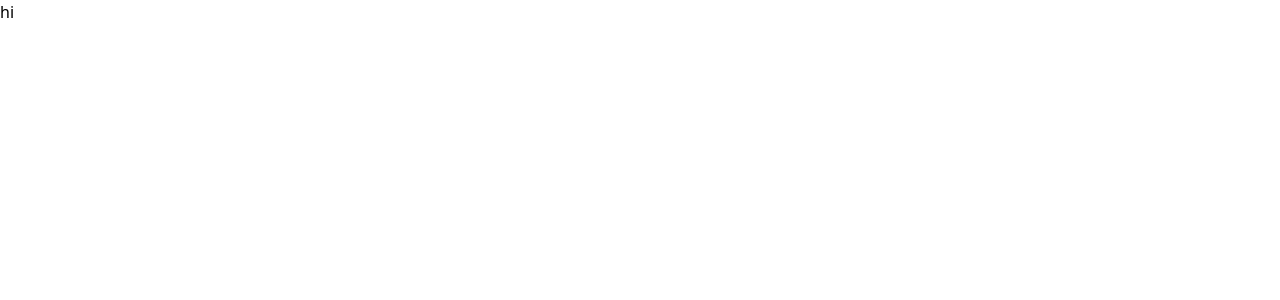
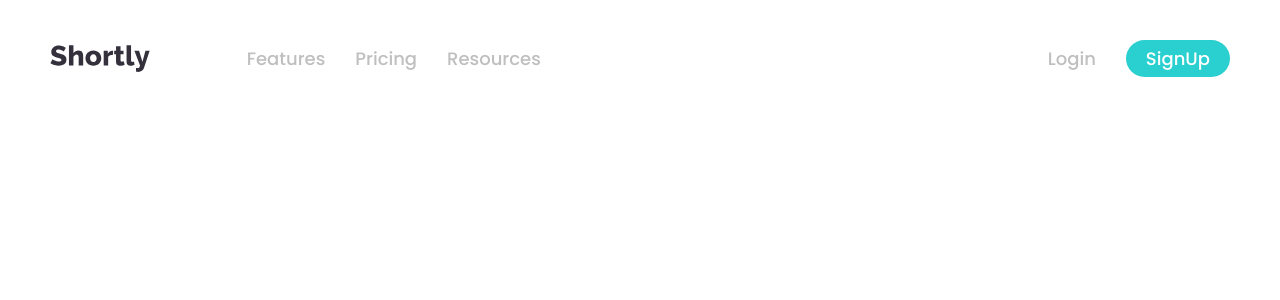
Before and after one commit to ThuTrang5631/url-shortening-api-master, a React (Create React App) app: page / in a window 1280 px wide. Shown: the top 300 px of the page. Built offline with nearby package versions, Linux system fonts and the light colour scheme.

Commit message:
feat: header :sparkles:

```diff
--- a/public/index.html
+++ b/public/index.html
@@ -25,6 +25,7 @@
   <link rel="preconnect" href="https://fonts.googleapis.com">
   <link rel="preconnect" href="https://fonts.gstatic.com" crossorigin>
   <link href="https://fonts.googleapis.com/css2?family=Poppins:wght@500;700&display=swap" rel="stylesheet">
+  <link href="https://cdnjs.cloudflare.com/ajax/libs/font-awesome/6.4.2/css/all.min.css" rel="stylesheet">
   <title>Url Shortening Api Master</title>
 </head>
 
--- a/src/App.tsx
+++ b/src/App.tsx
@@ -1,9 +1,10 @@
 import React from "react";
+import Header from "./components/Header";
 
 function App() {
   return (
     <div className="App">
-      <h1>hi</h1>
+      <Header />
     </div>
   );
 }
--- /dev/null
+++ b/src/components/Header/Header.tsx
@@ -0,0 +1,68 @@
+import { useState } from "react";
+import logo from "../../assets/logo.svg";
+
+const Header = () => {
+  const [isOpen, setIsOpen] = useState<Boolean>(false);
+
+  return (
+    <div className="container__header container__app">
+      <header className="header flex py-[40px] items-center">
+        <a href="#" className="header__company">
+          <img src={logo} alt="logo"></img>
+        </a>
+        <div className="header__content">
+          <button
+            onClick={() => (isOpen ? setIsOpen(false) : setIsOpen(true))}
+            className="header__btnbar"
+          >
+            <i className="fas fa-bars" style={{ color: "#8e99af" }}></i>
+          </button>
+          <div className="header__contentleft justify-between items-center">
+            <ul className="header__contentdesc flex">
+              <li className="header__contentdescitem mr-[30px]">
+                <a href="#">Features</a>
+              </li>
+              <li className="header__contentdescitem mr-[30px]">
+                <a href="#">Pricing</a>
+              </li>
+              <li className="header__contentdescitem">
+                <a href="#">Resources</a>
+              </li>
+            </ul>
+            <ul className="header__btn flex items-center justify-between">
+              <li className="header__contentdescitem mr-[30px]">
+                <a href="#">Login</a>
+              </li>
+              <li className="header__contentdescitem">
+                <a href="#">SignUp</a>
+              </li>
+            </ul>
+          </div>
+        </div>
+      </header>
+      {isOpen && (
+        <ul className="header__nav rounded-[10px] text-center px-[20px] py-[10px]">
+          <li className="header__navitem py-[10px]">
+            <a href="#">Features</a>
+          </li>
+          <li className="header__navitem p-[10px]">
+            <a href="#">Pricing</a>
+          </li>
+          <li className="header__navitem p-[10px]">
+            <a href="#">Resources</a>
+          </li>
+          <li className="header__navitem p-[10px]">
+            <a href="#">Login</a>
+          </li>
+          <li className="header__navitem p-[10px]">
+            <a href="#" className="header__btnsignup">
+              SignUp
+            </a>
+          </li>
+        </ul>
+      )}
+    </div>
+  );
+};
+
+export default Header;
--- /dev/null
+++ b/src/components/Header/index.ts
@@ -0,0 +1,3 @@
+import Header from "./Header";
+
+export default Header;
--- a/src/styles/_index.scss
+++ b/src/styles/_index.scss
@@ -1,3 +1,6 @@
+@import "./variables";
+@import "./components/header";
+
 img {
   display: block;
   max-width: 100%;
@@ -26,6 +29,8 @@ p {
 
 body {
   margin: 0;
+  font-family: "Poppins", sans-serif;
+  font-weight: 500;
 }
 
 html {
@@ -47,3 +52,24 @@ button,
 a {
   cursor: pointer;
 }
+
+.container__app {
+  padding-inline: 20px;
+}
+@media screen and (min-width: 1920px) {
+  body {
+    max-width: 1440px;
+  }
+}
+
+@media screen and (min-width: $breakpoint-lg) {
+  .container__app {
+    padding-inline: 50px;
+  }
+}
+
+@media screen and (min-width: $breakpoint-xl) {
+  .container__app {
+    padding-inline: 100px;
+  }
+}
--- a/src/styles/_variables.scss
+++ b/src/styles/_variables.scss
@@ -12,3 +12,5 @@ $gray: hsl(0, 0%, 75%);
 $grayish-violet: hsl(257, 7%, 63%);
 $very-dark-blue: hsl(255, 11%, 22%);
 $very-dark-violet: hsl(260, 8%, 14%);
+$white: #ffffff;
+$black: #000000;
--- /dev/null
+++ b/src/styles/components/_header.scss
@@ -0,0 +1,89 @@
+.container__header {
+  .header {
+    justify-content: space-between;
+
+    .header__company {
+      img {
+        width: 100px;
+      }
+    }
+  }
+
+  .header__nav {
+    background-color: $dark-violet;
+  }
+
+  .header__navitem {
+    color: $white;
+    font-size: 18px;
+
+    &:nth-child(3) {
+      border-bottom: 0.5px solid $gray;
+    }
+  }
+
+  .header__btnsignup {
+    background-color: $cyan;
+    width: 100%;
+    border-radius: 20px;
+    padding-block: 10px;
+  }
+
+  .header__contentleft {
+    display: none;
+  }
+}
+
+@media screen and (min-width: $breakpoint-md) {
+  .container__header {
+    .header {
+      justify-content: flex-start;
+
+      .header__btnbar {
+        display: none;
+      }
+
+      .header__company {
+        width: 20%;
+      }
+
+      .header__content {
+        width: 100%;
+      }
+
+      .header__contentdescitem {
+        font-size: 18px;
+
+        a {
+          color: $gray;
+
+          &:hover {
+            color: $very-dark-violet;
+          }
+        }
+      }
+
+      .header__contentleft {
+        display: flex;
+      }
+
+      .header__btn {
+        .header__contentdescitem {
+          &:last-child {
+            background-color: $cyan;
+            padding: 5px 20px;
+            border-radius: 20px;
+
+            a {
+              color: $white;
+            }
+
+            &:hover {
+              opacity: 0.5;
+            }
+          }
+        }
+      }
+    }
+  }
+}
```
Also changed, not shown: src/assets/logo.svg (added).
